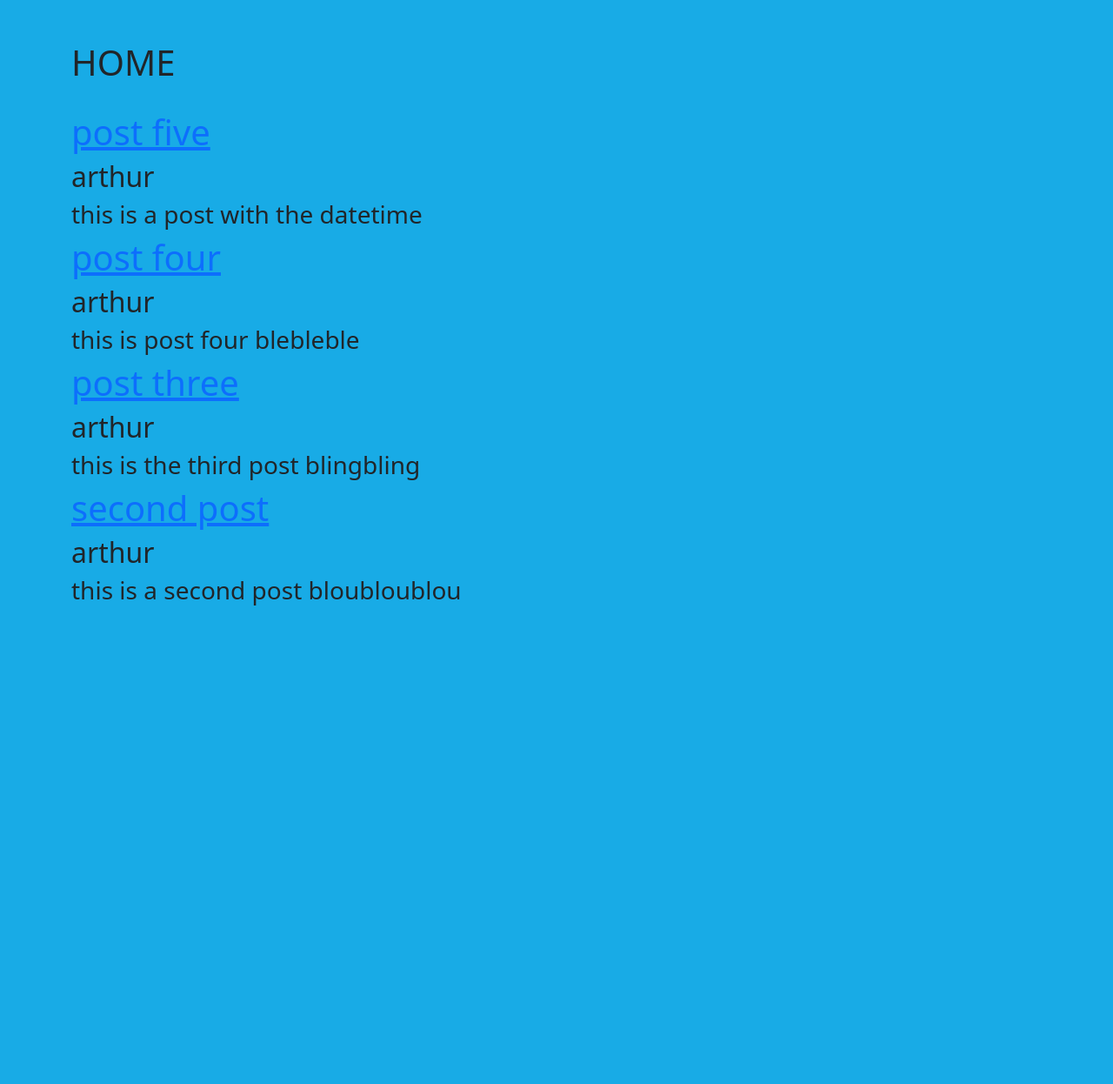
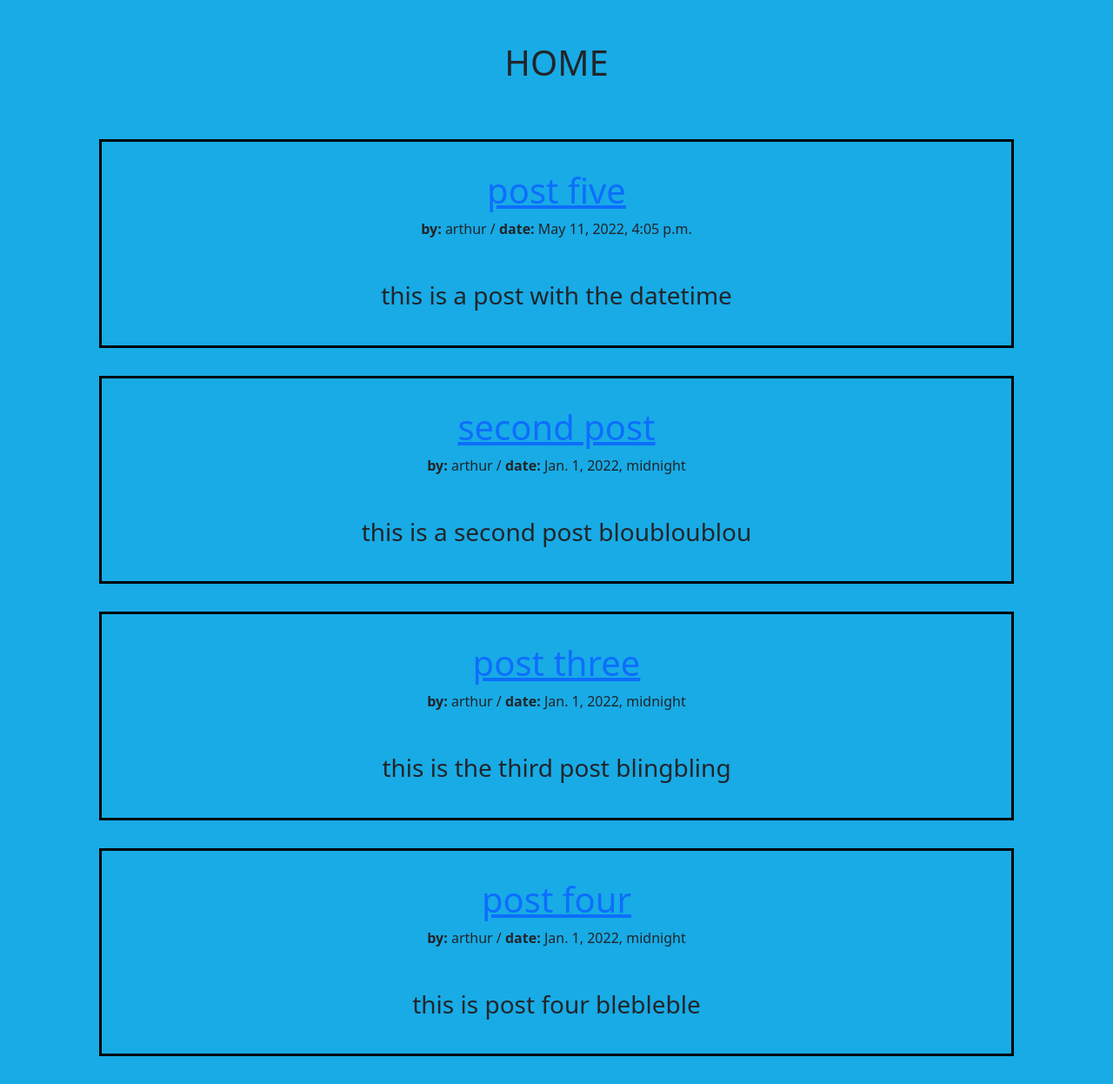
Before and after one commit to arthurmengual/surf_blog, a Django app: page /home in a window 1280 px wide. Shown: the part 56-1302 px from the top of the page at 87% size. Before the commit the page ends 752 px from the top, so only its background shows below. Run offline with Django 4.2, Linux system fonts and the light colour scheme; data comes from the database, SQL or seed files in the repository; both versions use the stored data as it was after the commit.

```diff
--- /dev/null
+++ b/requirements.txt
@@ -0,0 +1,3 @@
+asgiref==3.5.1
+Django==4.0.4
+sqlparse==0.4.2
--- a/traezh_blog/blog/models.py
+++ b/traezh_blog/blog/models.py
@@ -1,4 +1,3 @@
-from tkinter import Widget
 from django.db import models
 from django.contrib.auth.models import User
 from django.urls import reverse
@@ -8,9 +7,10 @@ class Post(models.Model):
     title = models.CharField(max_length=50)
     author = models.ForeignKey(User, on_delete=models.CASCADE)
     body = models.TextField()
+    date = models.DateTimeField(auto_now_add=True)
 
     def __str__(self):
-        return self.title + ' / ' + self.author.username
+        return self.title + ' / ' + self.author.username + ' / pk: ' + str(self.pk)
 
     def get_absolute_url(self):
-        return reverse('blog:post-detail', args=str(self.id))
+        return reverse('blog:home')
--- a/traezh_blog/blog/templates/home.html
+++ b/traezh_blog/blog/templates/home.html
@@ -1,10 +1,27 @@
 {% extends 'base.html' %} {% block title %} Home {% endblock %} {% block content %}
-<h1>HOME</h1>
+<style>
+  .title {
+    text-align: center;
+  }
+</style>
+<h1 class="title">HOME</h1>
 <br />
 {%for post in object_list %}
+<style>
+  .post {
+    border: solid black 3px;
+    display: flex;
+    flex-direction: column;
+    align-items: center;
+    margin: 2rem;
+    padding: 2rem;
+  }
+</style>
 <div class="post">
   <h1><a href="{% url 'blog:post-detail' post.pk %}">{{post.title}}</a></h1>
-  <h2>{{post.author.username}}</h2>
+  <span><strong>by:</strong> {{post.author.username}} / <strong>date:</strong> {{post.date}}</span>
+  <br />
+  <br />
   <h3>{{post.body}}</h3>
 </div>
 {% endfor %} {% endblock %}
--- a/traezh_blog/blog/views.py
+++ b/traezh_blog/blog/views.py
@@ -12,7 +12,7 @@ from django.urls import reverse, reverse_lazy
 class HomeView(ListView):
     model = models.Post
     template_name = 'home.html'
-    ordering = ['-id']
+    ordering = ['-date']
 
 
 class DetailPostView(DetailView):
--- a/traezh_blog/traezh_blog/urls.py
+++ b/traezh_blog/traezh_blog/urls.py
@@ -4,6 +4,7 @@ from django.urls import path, include
 
 urlpatterns = [
     path('admin/', admin.site.urls),
+    path('', include('django.contrib.auth.urls')),
     path('', include('authentication.urls', namespace='authentication')),
     path('', include('blog.urls', namespace='blog')),
 ]
```
Also changed, not shown: traezh_blog/authentication/views.py (+9 -0 lines), traezh_blog/authentication/templates/accounts/index.html (renamed from traezh_blog/authentication/templates/index.html), traezh_blog/authentication/templates/accounts/login.html (added), traezh_blog/authentication/templates/accounts/register.html (added), traezh_blog/blog/migrations/0002_post_date.py (added), traezh_blog/blog/migrations/0003_alter_post_date.py (added), traezh_blog/db.sqlite3, 1 other file.
